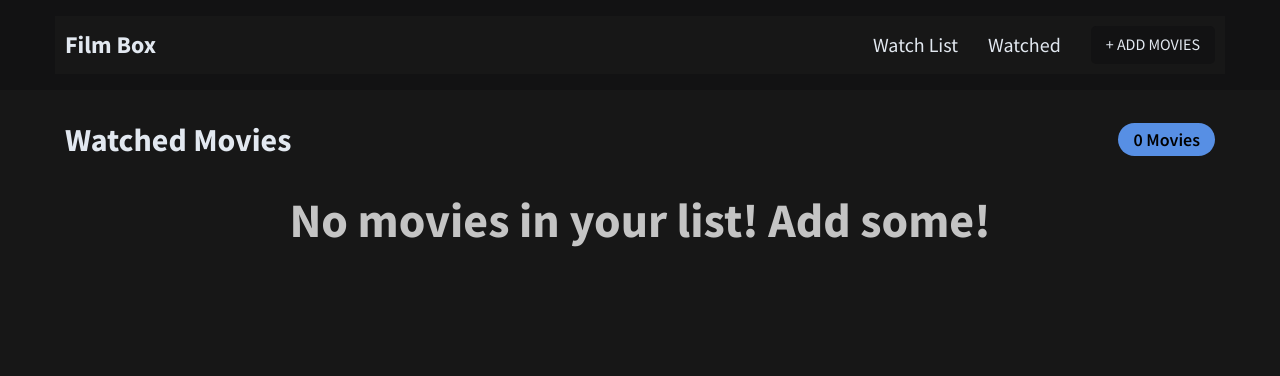
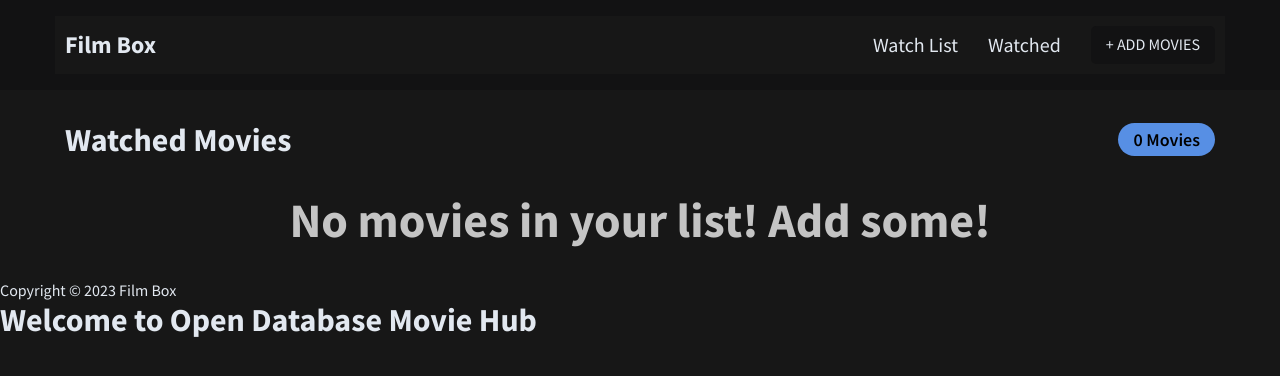
Before and after one commit to BarnabyIngrid/filmbox, a React (Create React App) app: page /watched in a window 1280 px wide. Shown: the top 376 px of the page. Built offline with nearby package versions, Linux system fonts and the light colour scheme.

Commit message:
added css style

```diff
--- a/src/App.css
+++ b/src/App.css
@@ -311,7 +311,7 @@ header .nav-links li:last-child {
   text-align: center;
 }
 
-footer a h1  {
-color: white;
+  .footer-container{
+  color: var(--primary-text-color);
 
 }
--- a/src/App.js
+++ b/src/App.js
@@ -28,8 +28,9 @@ function App() {
             <Watched />
           </Route>
         </Switch>
+
       </Router>
-
+     <Footer/>
     </GlobalProvider>
 
   );
--- a/src/components/Footer/Footer.js
+++ b/src/components/Footer/Footer.js
@@ -3,7 +3,7 @@ import React from 'react';
 function Footer() {
     return (
       <div className="footer-container">
-        <p>Copyright © 2023 Film Box</p>
+        <p >Copyright © 2023 Film Box</p>
         <h1>Welcome to Open Database Movie Hub </h1>
       </div>
     );
```
